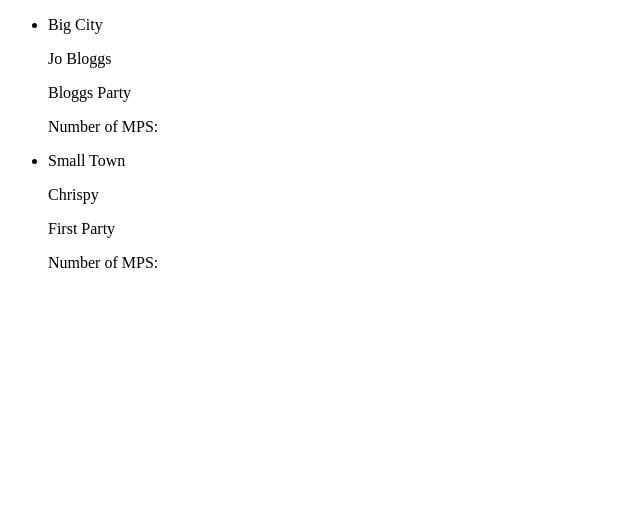
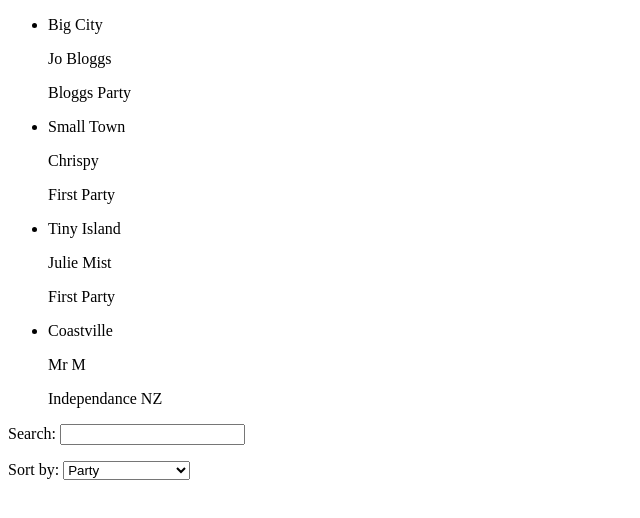
Before and after one commit to dominic-taylor/MyMP, a website: page app/index.html in a window 1280 px wide. Shown: the whole page, without its empty margins (0-640 px from the left). Drawn offline with nearby package versions, Linux system fonts and the light colour scheme.

Commit message:
Add sort list by party and mp name, add text search

```diff
--- a/app/electorate-list.component.js
+++ b/app/electorate-list.component.js
@@ -13,7 +13,18 @@ angular.
           electorate: 'Small Town',
           mp: 'Chrispy',
           party: 'First Party'
+        },
+        {
+          electorate: 'Coastville',
+          mp: 'Mr M',
+          party: 'Independance NZ'
+        },
+        {
+          electorate: 'Tiny Island',
+          mp: 'Julie Mist',
+          party: 'First Party'
         }
       ];
+      this.orderProp = 'party';
     }
   });
--- a/app/electorate-list.template.html
+++ b/app/electorate-list.template.html
@@ -1,8 +1,15 @@
 <ul>
-  <li ng-repeat="electorate in $ctrl.electorates">
+  <li ng-repeat="electorate in $ctrl.electorates | filter:$ctrl.query | orderBy:$ctrl.orderProp">
     <p>{{electorate.electorate}}</p>
     <p>{{electorate.mp}} </p>
     <p>{{electorate.party}} </p>
-    <p>Number of MPS: {{electorates.length}}</p>
   </li>
 </ul>
+
+<div> Search: <input ng-model="$ctrl.query"/> </div>
+<p>
+  Sort by:
+  <select ng-model="$ctrl.orderProp">
+    <option value="party">Party</option>
+    <option value="mp">MP - Alphabetical</option>
+<p>
```
